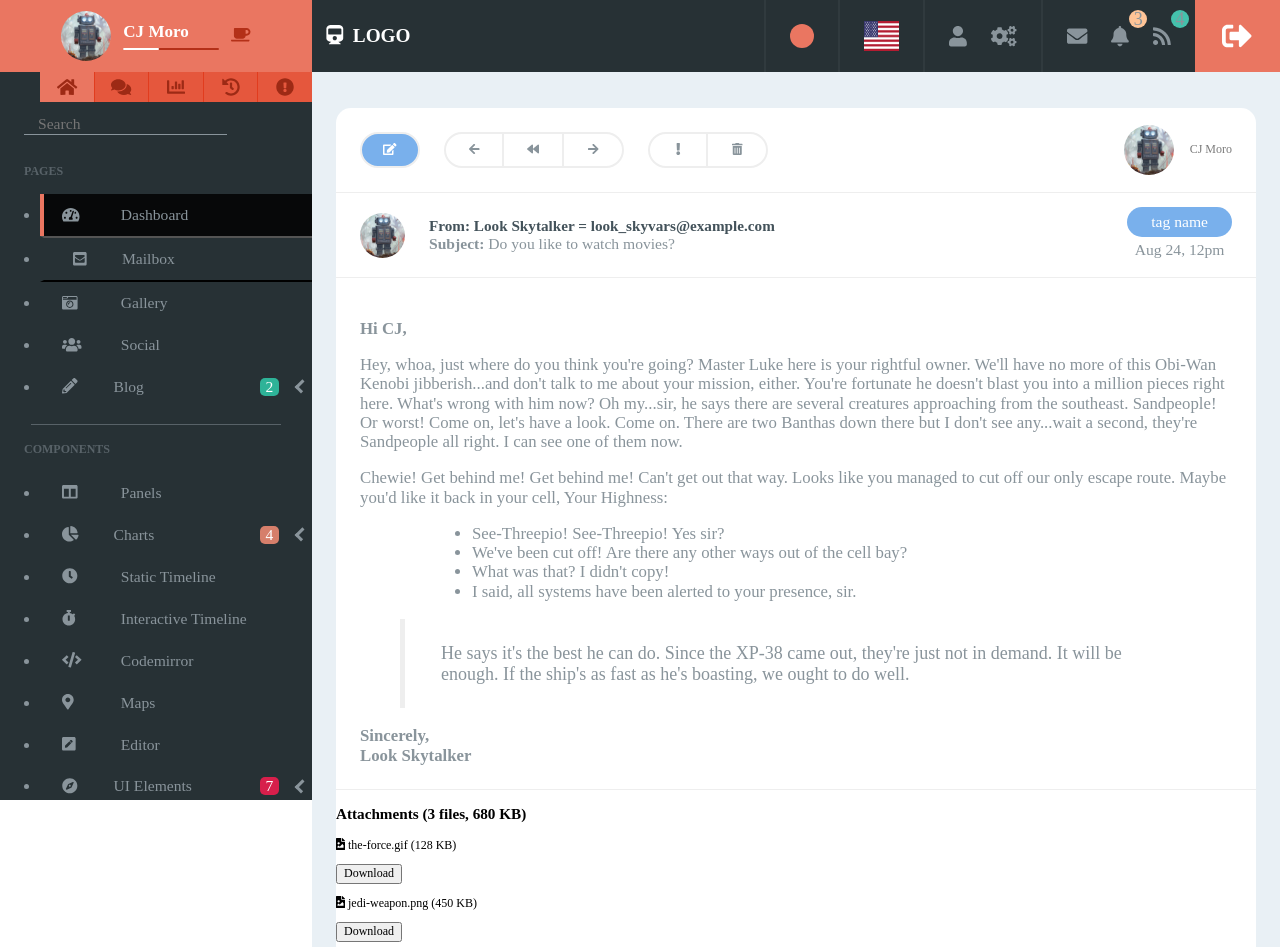
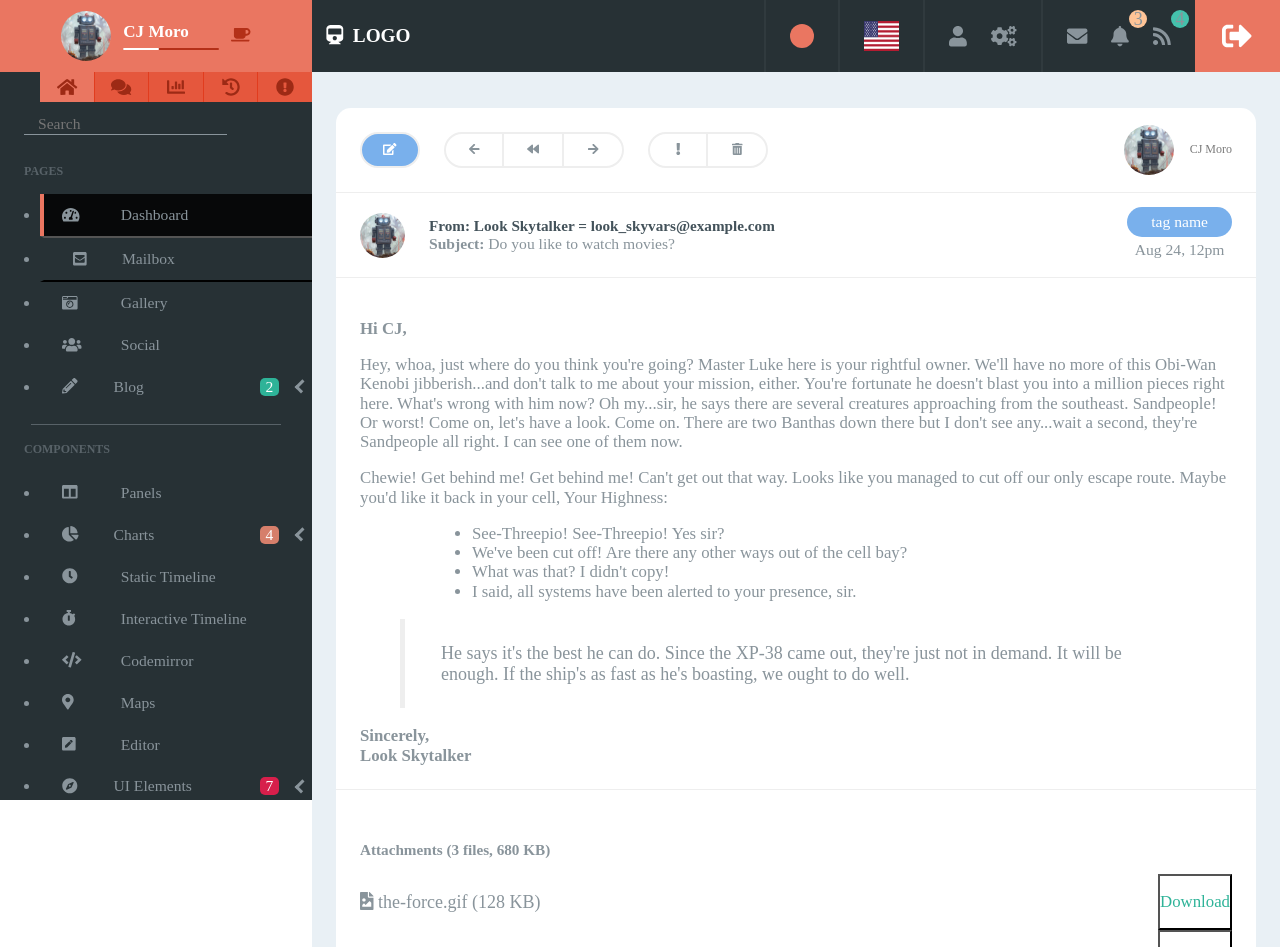
Before and after one commit to serCJm/react-admin-dashboard, a React (Create React App) app: page /mail in a window 1280 px wide. Shown: the top 947 px of the page. Built offline with nearby package versions, Linux system fonts and the light colour scheme.

Commit message:
Style MailAttachments component

```diff
--- a/src/index.css
+++ b/src/index.css
@@ -2013,5 +2013,23 @@ input, textarea {
     border-left: 5px solid #eeeeee;
     padding: 2rem 1rem 2rem 3rem;
     font-size: 1.5rem; }
+.mail .mail-attachments {
+  padding: 3rem 2rem;
+  color: #89949b;
+  font-size: 1.4rem; }
+  .mail .mail-attachments p {
+    font-size: 1.5rem; }
+  .mail .mail-attachments .mail-attachments-item {
+    display: flex;
+    justify-content: space-between; }
+  .mail .mail-attachments .mail-attachments-link {
+    background: none;
+    boder: none;
+    padding: 0;
+    margin: 0;
+    color: #2eb398;
+    cursor: pointer; }
+    .mail .mail-attachments .mail-attachments-link:hover {
+      color: #248a76; }
 
 /*# sourceMappingURL=index.css.map */
--- a/src/sass/modules/pages/mailbox/_mail.sass
+++ b/src/sass/modules/pages/mailbox/_mail.sass
@@ -99,3 +99,21 @@
             border-left: 5px solid rgb(238, 238, 238)
             padding: 2rem 1rem 2rem 3rem
             font-size: 1.5rem
+    .mail-attachments
+        padding: 3rem 2rem
+        color: rgb(137, 148, 155)
+        font-size: 1.4rem
+        & p
+            font-size: 1.5rem
+        .mail-attachments-item
+            display: flex
+            justify-content: space-between
+        .mail-attachments-link
+            background: none
+            boder: none
+            padding: 0
+            margin: 0
+            color: rgb(46, 179, 152)
+            cursor: pointer
+            &:hover
+                color: rgb(36, 138, 118)
```
Also changed, not shown: 1 other file (tests, documents, lock files or other folders).
